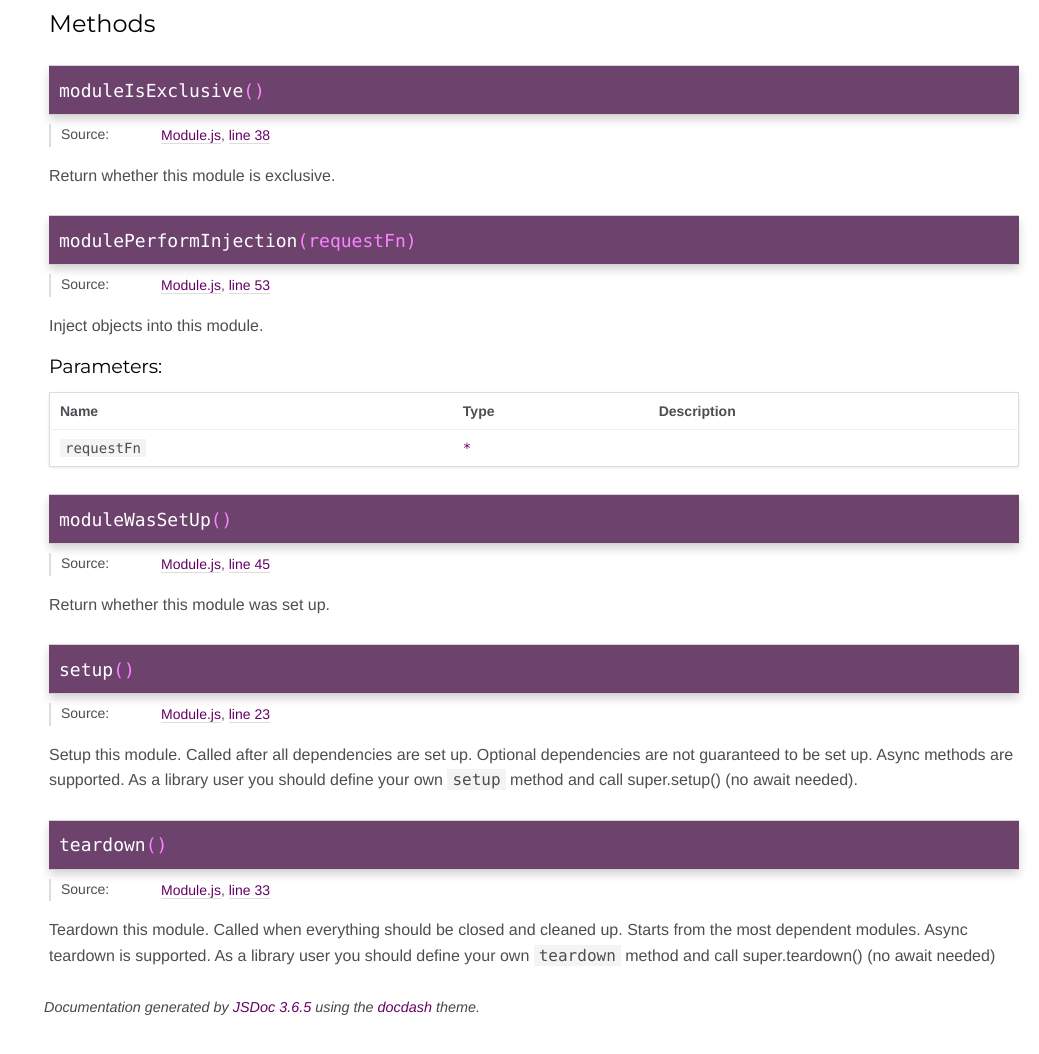
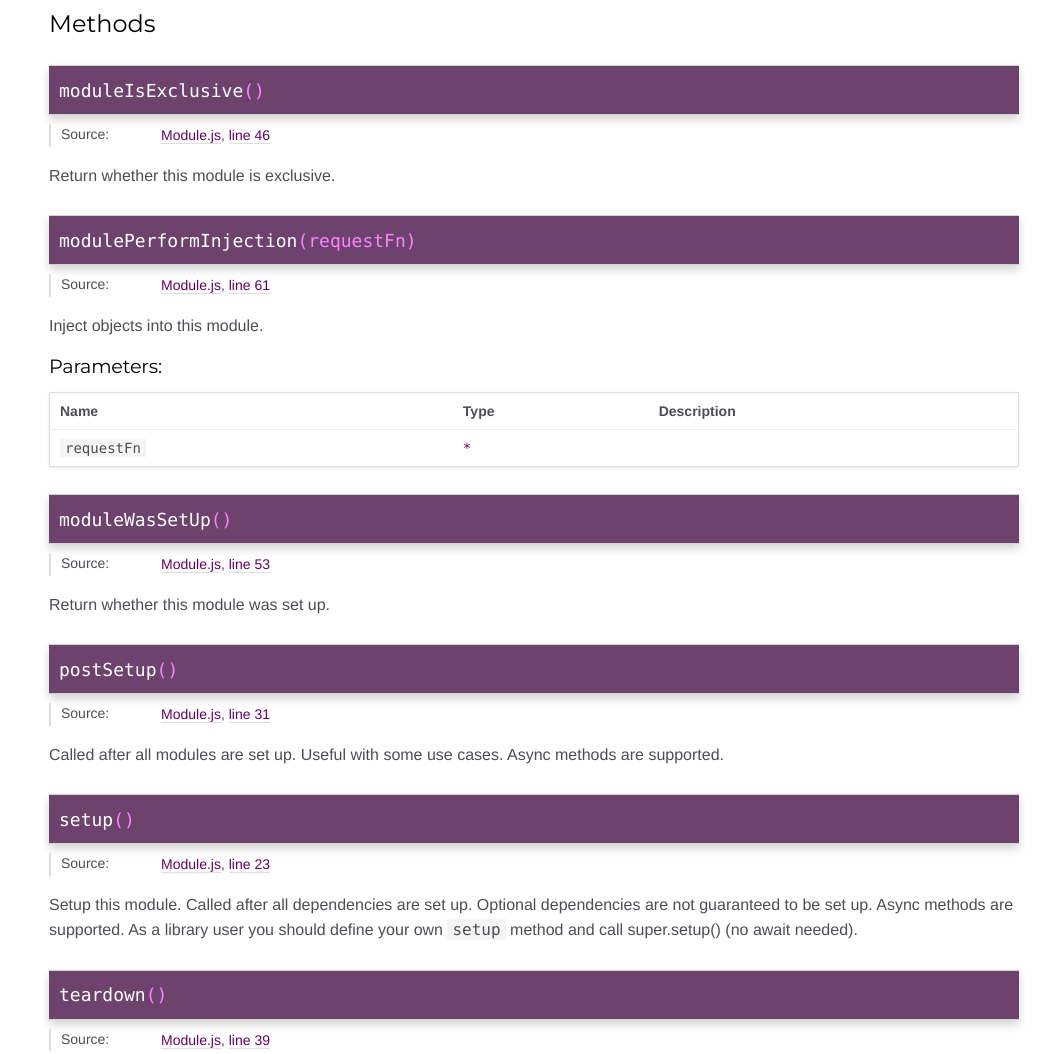
Before and after one commit to walasek/node-modularity, a website: page docs/Module.html in a window 1280 px wide. Shown: the part 420-1474 px from the top of the page, without its empty margins (241-1280 px from the left). Before the commit the page ends 1450 px from the top, so only its background shows below. Drawn offline with Linux system fonts and the light colour scheme.

Commit message:
Docs updated

```diff
--- a/docs/Module.html
+++ b/docs/Module.html
@@ -27,7 +27,7 @@
 
 <nav >
 
-    <h2><a href="index.html">Home</a></h2><h3>Classes</h3><ul><li><a href="Module.html">Module</a><ul class='methods'><li data-type='method'><a href="Module.html#moduleIsExclusive">moduleIsExclusive</a></li><li data-type='method'><a href="Module.html#modulePerformInjection">modulePerformInjection</a></li><li data-type='method'><a href="Module.html#moduleWasSetUp">moduleWasSetUp</a></li><li data-type='method'><a href="Module.html#setup">setup</a></li><li data-type='method'><a href="Module.html#teardown">teardown</a></li></ul></li><li><a href="SystemState.html">SystemState</a><ul class='methods'><li data-type='method'><a href="SystemState.html#addModuleClass">addModuleClass</a></li><li data-type='method'><a href="SystemState.html#bootstrap">bootstrap</a></li><li data-type='method'><a href="SystemState.html#resolveClass">resolveClass</a></li><li data-type='method'><a href="SystemState.html#setup">setup</a></li><li data-type='method'><a href="SystemState.html#teardown">teardown</a></li></ul></li></ul>
+    <h2><a href="index.html">Home</a></h2><h3>Classes</h3><ul><li><a href="Module.html">Module</a><ul class='methods'><li data-type='method'><a href="Module.html#moduleIsExclusive">moduleIsExclusive</a></li><li data-type='method'><a href="Module.html#modulePerformInjection">modulePerformInjection</a></li><li data-type='method'><a href="Module.html#moduleWasSetUp">moduleWasSetUp</a></li><li data-type='method'><a href="Module.html#postSetup">postSetup</a></li><li data-type='method'><a href="Module.html#setup">setup</a></li><li data-type='method'><a href="Module.html#teardown">teardown</a></li></ul></li><li><a href="SystemState.html">SystemState</a><ul class='methods'><li data-type='method'><a href="SystemState.html#addModuleClass">addModuleClass</a></li><li data-type='method'><a href="SystemState.html#bootstrap">bootstrap</a></li><li data-type='method'><a href="SystemState.html#resolveClass">resolveClass</a></li><li data-type='method'><a href="SystemState.html#setup">setup</a></li><li data-type='method'><a href="SystemState.html#teardown">teardown</a></li></ul></li></ul>
 </nav>
 
 <div id="main">
@@ -179,7 +179,7 @@
 
     <dt class="tag-source">Source:</dt>
     <dd class="tag-source"><ul class="dummy"><li>
-        <a href="Module.js.html">Module.js</a>, <a href="Module.js.html#line38">line 38</a>
+        <a href="Module.js.html">Module.js</a>, <a href="Module.js.html#line46">line 46</a>
     </li></ul></dd>
 
 
@@ -266,7 +266,7 @@
 
     <dt class="tag-source">Source:</dt>
     <dd class="tag-source"><ul class="dummy"><li>
-        <a href="Module.js.html">Module.js</a>, <a href="Module.js.html#line53">line 53</a>
+        <a href="Module.js.html">Module.js</a>, <a href="Module.js.html#line61">line 61</a>
     </li></ul></dd>
 
 
@@ -402,7 +402,7 @@
 
     <dt class="tag-source">Source:</dt>
     <dd class="tag-source"><ul class="dummy"><li>
-        <a href="Module.js.html">Module.js</a>, <a href="Module.js.html#line45">line 45</a>
+        <a href="Module.js.html">Module.js</a>, <a href="Module.js.html#line53">line 53</a>
     </li></ul></dd>
 
 
@@ -443,6 +443,94 @@
 
 <div class="description usertext">
     <p>Return whether this module was set up.</p>
+</div>
+
+
+
+
+
+
+
+
+
+
+
+
+
+
+
+
+
+
+
+
+
+
+
+
+
+
+
+
+
+
+
+
+
+    <h4 class="name" id="postSetup"><span class="type-signature"></span>postSetup<span class="signature">()</span><span class="type-signature"></span></h4>
+
+
+
+
+
+
+<dl class="details">
+
+
+    <dt class="tag-source">Source:</dt>
+    <dd class="tag-source"><ul class="dummy"><li>
+        <a href="Module.js.html">Module.js</a>, <a href="Module.js.html#line31">line 31</a>
+    </li></ul></dd>
+
+
+
+
+
+
+
+
+
+
+
+
+
+
+
+
+
+
+
+
+
+
+
+
+
+
+
+
+
+
+
+</dl>
+
+
+
+
+
+<div class="description usertext">
+    <p>Called after all modules are set up. Useful with some use cases.
+Async methods are supported.</p>
 </div>
 
 
@@ -579,7 +667,7 @@ As a library user you should define your own <code>setup</code> method and call
 
     <dt class="tag-source">Source:</dt>
     <dd class="tag-source"><ul class="dummy"><li>
-        <a href="Module.js.html">Module.js</a>, <a href="Module.js.html#line33">line 33</a>
+        <a href="Module.js.html">Module.js</a>, <a href="Module.js.html#line39">line 39</a>
     </li></ul></dd>
 
 
```
Also changed, not shown: docs/Module.js.html (+10 -2 lines), docs/SystemState.html (+2 -2 lines), docs/SystemState.js.html (+14 -1 lines), docs/index.html (+6 -1 lines).
